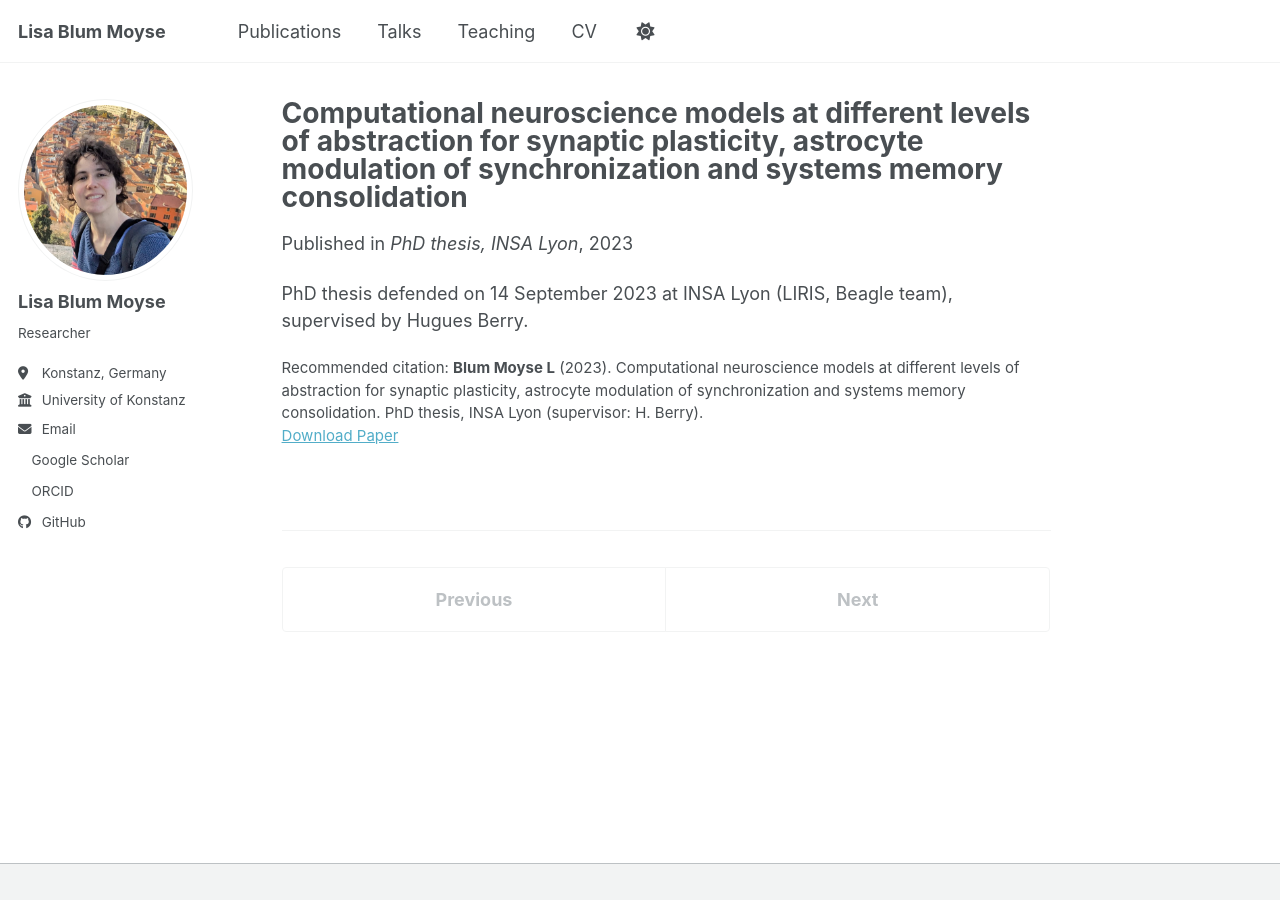
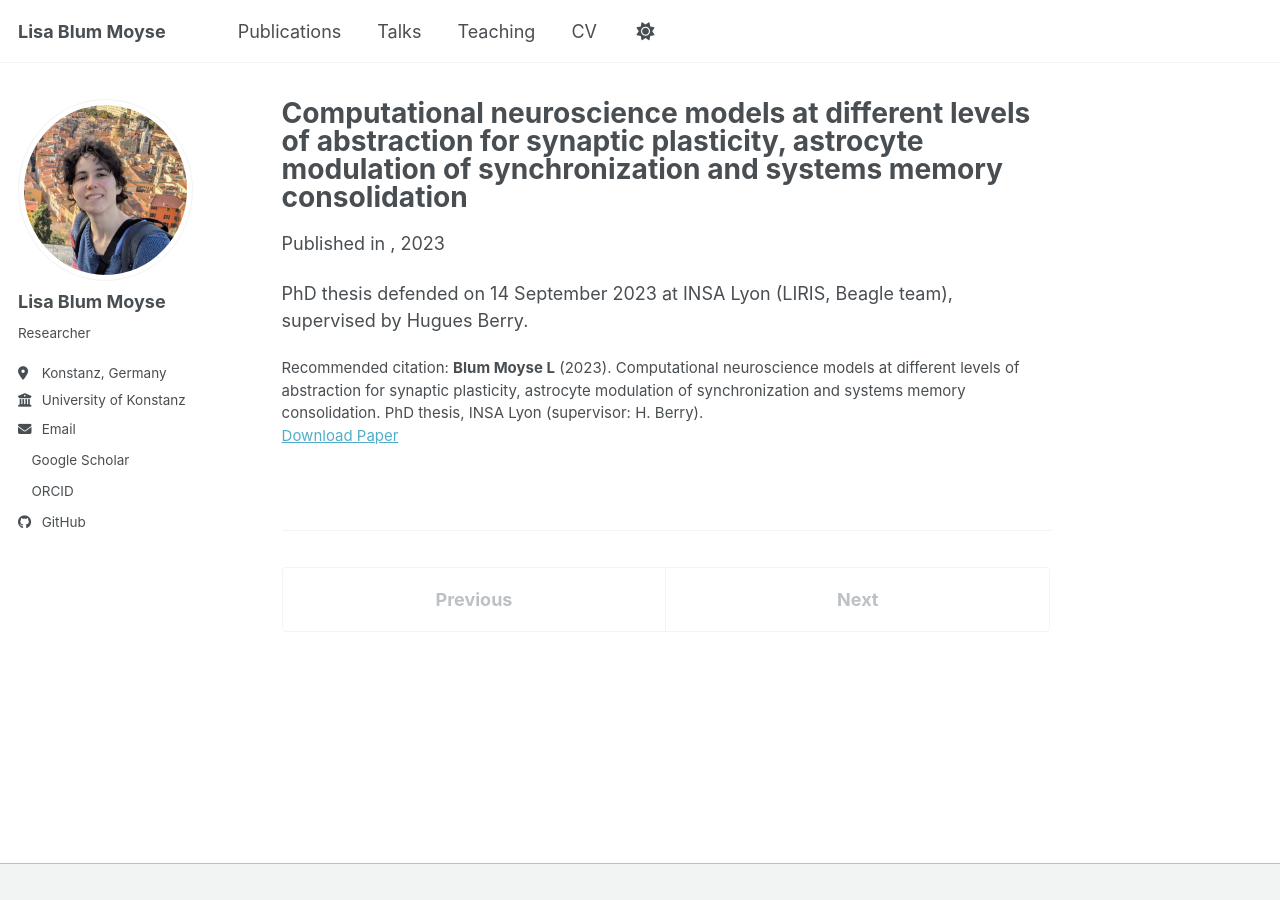
Before and after one commit to lblummoyse/lblummoyse.github.io, a Jekyll site: the page built from _publications/2023-09-14-phd-thesis.md, in a window 1280 px wide. Built offline with Jekyll 4.4.1, drawn with Linux system fonts in a browser that asks for light colours; a style sheet for code colours, icons or effects is not loaded.

Commit message:
Update 2023-09-14-phd-thesis.md

```diff
--- a/_publications/2023-09-14-phd-thesis.md
+++ b/_publications/2023-09-14-phd-thesis.md
@@ -4,7 +4,7 @@ collection: publications
 category: manuscripts
 permalink: /publication/2023-09-14-phd-thesis
 date: 2023-09-14
-venue: "PhD thesis, INSA Lyon"
+venue: ""
 paperurl: "https://theses.hal.science/tel-04390158"
 citation: "<b>Blum Moyse L</b> (2023). Computational neuroscience models at different levels of abstraction for synaptic plasticity, astrocyte modulation of synchronization and systems memory consolidation. PhD thesis, INSA Lyon (supervisor: H. Berry)."
 ---
```
